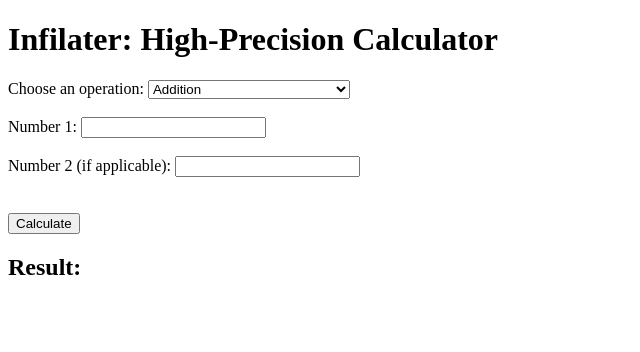
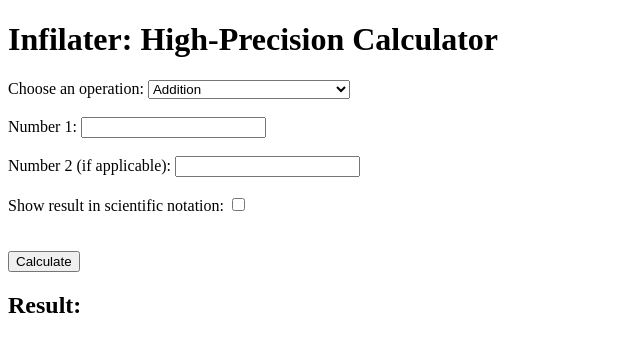
Before and after one commit to SURAJVERMA-BIT/infilater, a Flask app: template templates/index.html in a window 1280 px wide. Shown: the top 352 px of the page, without its empty margins (0-640 px from the left). Run offline with Flask 3, Linux system fonts and the light colour scheme; the template is opened without the code that fills it, so the values that code supplies are empty.

Commit message:
Updated calculator to handle scientific notation based on user input

```diff
--- a/templates/index.html
+++ b/templates/index.html
@@ -52,19 +52,29 @@
             <option value="Statistical Functions">Statistical Functions</option>
         </select>
         <br><br>
+
         <label for="num1">Number 1:</label>
         <input type="text" id="num1" name="num1">
         <br><br>
+
         <label for="num2">Number 2 (if applicable):</label>
         <input type="text" id="num2" name="num2">
         <br><br>
+
+        <!-- Checkbox for Scientific Notation -->
+        <label for="scientific">Show result in scientific notation:</label>
+        <input type="checkbox" id="scientific" name="scientific">
+        <br><br>
+
         <!-- Additional inputs for operations like matrix or function inputs -->
         <div id="additional-inputs">
             <!-- Additional fields will be inserted here based on the selected operation -->
         </div>
         <br>
+
         <input type="submit" value="Calculate">
     </form>
+
     <h2>Result:</h2>
     <p>{{ result }}</p>
 
--- a/website.py
+++ b/website.py
@@ -20,19 +20,22 @@ getcontext().prec = 500
 
 app = Flask(__name__)
 
-def format_result(result):
+def format_result(result, scientific):
     result_str = str(result)
-    if 'E' in result_str or len(result_str) > 100:
+    if scientific:
+        return f"{Decimal(result):.10E}"
+    elif 'E' in result_str or len(result_str) > 100:
         return f"{result:.10E}"
     return result_str
 
 @app.route("/", methods=["GET", "POST"])
-def home():
-    result = ""
-    if request.method == "POST":
-        num1 = request.form.get("num1")
-        num2 = request.form.get("num2")
-        operation = request.form.get("operation")
+def calculate():
+    result = None
+    if request.method == 'POST':
+        operation = request.form['operation']
+        num1 = float(request.form['num1']) if 'num1' in request.form and request.form['num1'] else None
+        num2 = float(request.form['num2']) if 'num2' in request.form and request.form['num2'] else None
+        scientific = 'scientific' in request.form
 
         if operation == "Addition":
             result = add(num1, num2)
@@ -132,10 +135,12 @@ def home():
             values = list(map(float, request.form.get("values").split()))
             result = f"Mean: {mean(values)}\nMedian: {median(values)}\nStandard Deviation: {standard_deviation(values)}"
 
-        formatted_result = format_result(result)
-        return render_template("index.html", result=formatted_result)
+        if not scientific:
+            result = f"{result:.15f}".rstrip('0').rstrip('.')  # Ensure standard notation
+        else:
+            result = f"{result:.15e}"
 
-    return render_template("index.html", result="")
+    return render_template("index.html", result=result)
 
 if __name__ == "__main__":
     app.run(debug=True)
```
Also changed, not shown: main.py (+20 -9 lines).
